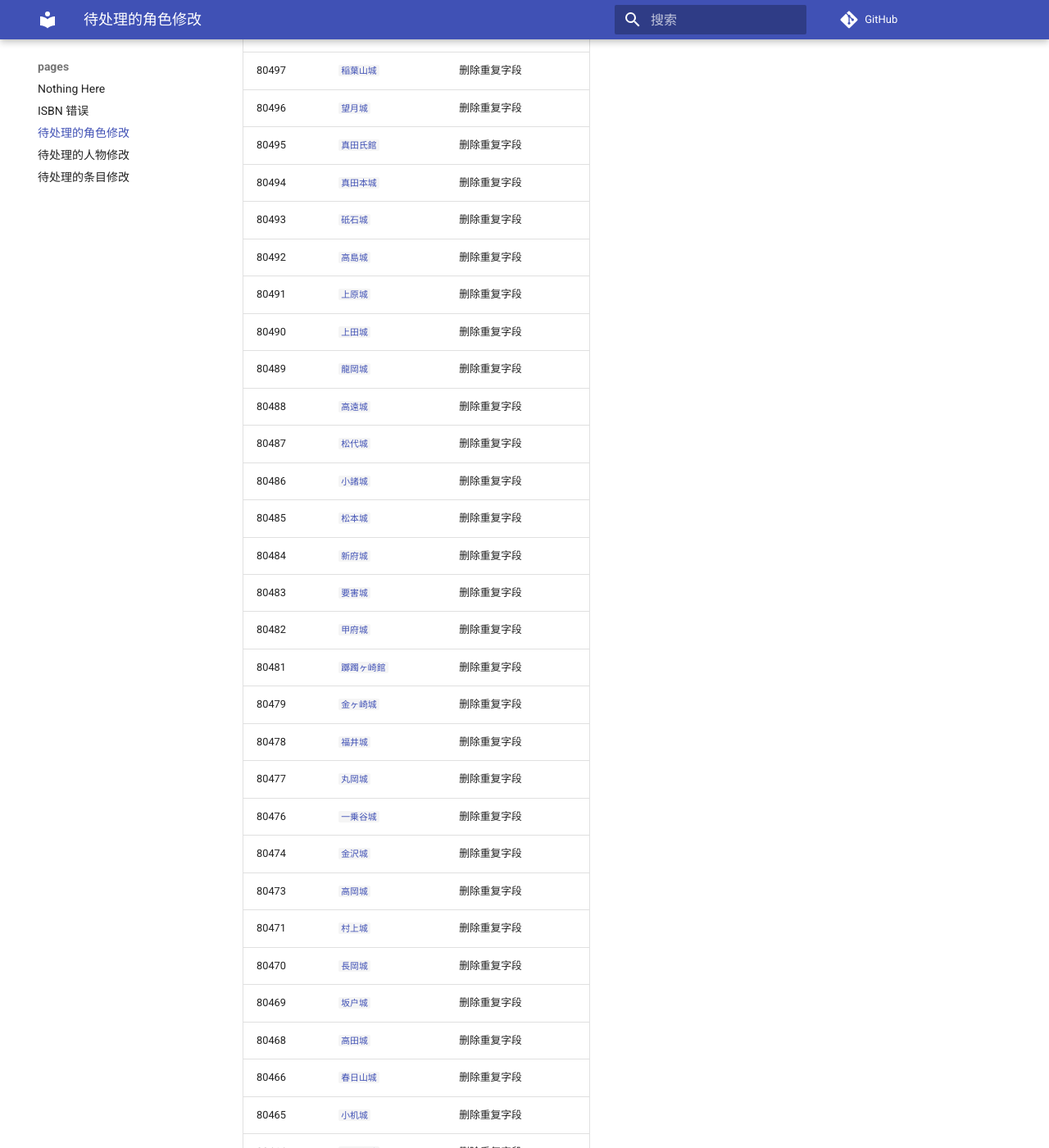
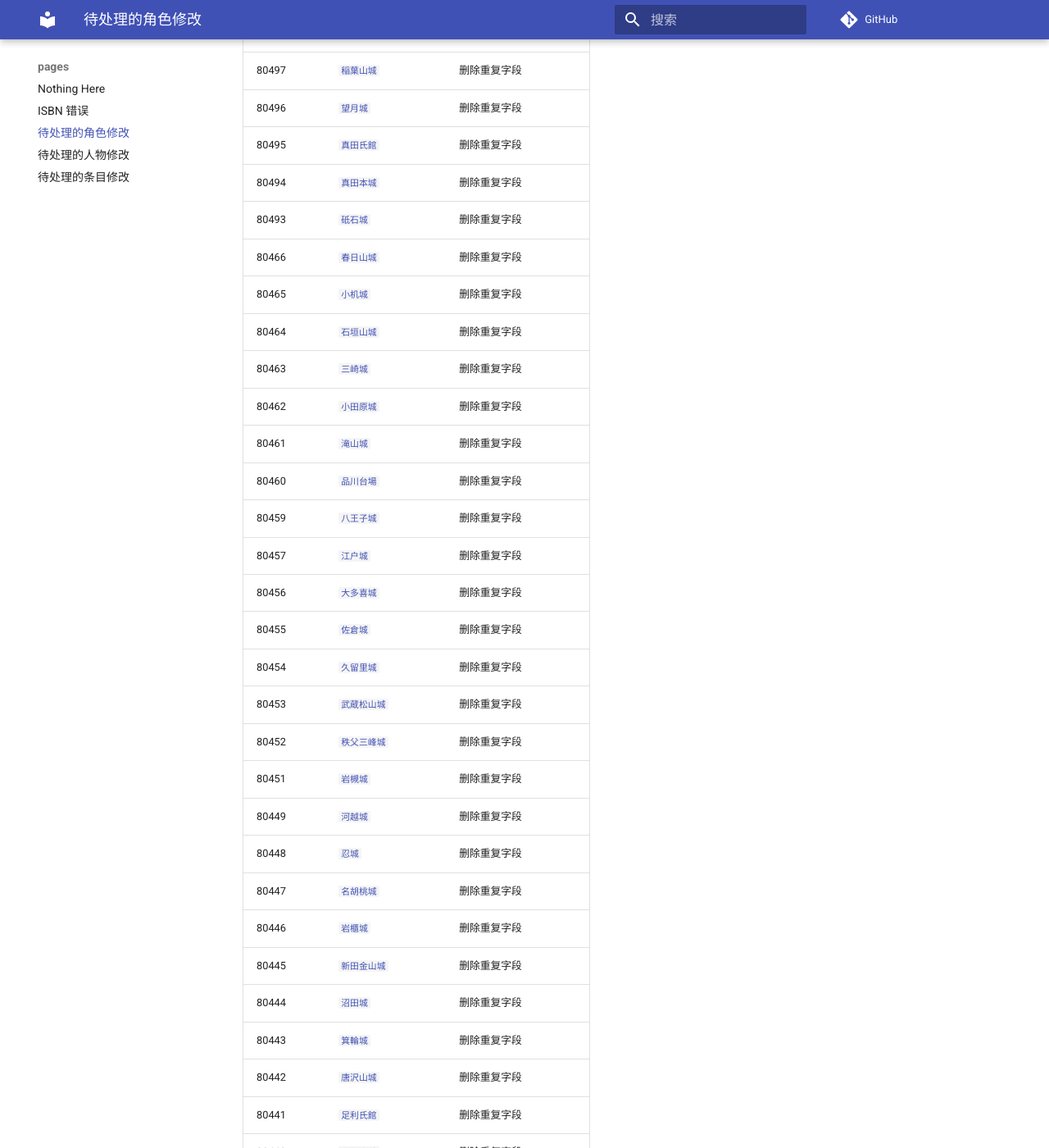
Before and after one commit to trim21/bangumi-pages, an MkDocs documentation site: the page built from docs/pending-character-changes.md, in a window 1280 px wide and 1400 px high, scrolled down 1249 px. Shown: the whole window at 82% size. Built offline with MkDocs 1.6.1 and Material for MkDocs 9.7.7, drawn with Linux system fonts in a browser that asks for light colours; comment, search, counter and statistics services are not loaded.

Commit message:
update pending-character-changes.md

```diff
--- a/docs/pending-character-changes.md
+++ b/docs/pending-character-changes.md
@@ -32,28 +32,6 @@ total 189
 | 80495 | [`真田氏館`](https://bgm.tv/character/80495) | 删除重复字段 |
 | 80494 | [`真田本城`](https://bgm.tv/character/80494) | 删除重复字段 |
 | 80493 | [`砥石城`](https://bgm.tv/character/80493) | 删除重复字段 |
-| 80492 | [`高島城`](https://bgm.tv/character/80492) | 删除重复字段 |
-| 80491 | [`上原城`](https://bgm.tv/character/80491) | 删除重复字段 |
-| 80490 | [`上田城`](https://bgm.tv/character/80490) | 删除重复字段 |
-| 80489 | [`龍岡城`](https://bgm.tv/character/80489) | 删除重复字段 |
-| 80488 | [`高遠城`](https://bgm.tv/character/80488) | 删除重复字段 |
-| 80487 | [`松代城`](https://bgm.tv/character/80487) | 删除重复字段 |
-| 80486 | [`小諸城`](https://bgm.tv/character/80486) | 删除重复字段 |
-| 80485 | [`松本城`](https://bgm.tv/character/80485) | 删除重复字段 |
-| 80484 | [`新府城`](https://bgm.tv/character/80484) | 删除重复字段 |
-| 80483 | [`要害城`](https://bgm.tv/character/80483) | 删除重复字段 |
-| 80482 | [`甲府城`](https://bgm.tv/character/80482) | 删除重复字段 |
-| 80481 | [`躑躅ヶ崎館`](https://bgm.tv/character/80481) | 删除重复字段 |
-| 80479 | [`金ヶ崎城`](https://bgm.tv/character/80479) | 删除重复字段 |
-| 80478 | [`福井城`](https://bgm.tv/character/80478) | 删除重复字段 |
-| 80477 | [`丸岡城`](https://bgm.tv/character/80477) | 删除重复字段 |
-| 80476 | [`一乗谷城`](https://bgm.tv/character/80476) | 删除重复字段 |
-| 80474 | [`金沢城`](https://bgm.tv/character/80474) | 删除重复字段 |
-| 80473 | [`高岡城`](https://bgm.tv/character/80473) | 删除重复字段 |
-| 80471 | [`村上城`](https://bgm.tv/character/80471) | 删除重复字段 |
-| 80470 | [`長岡城`](https://bgm.tv/character/80470) | 删除重复字段 |
-| 80469 | [`坂戸城`](https://bgm.tv/character/80469) | 删除重复字段 |
-| 80468 | [`高田城`](https://bgm.tv/character/80468) | 删除重复字段 |
 | 80466 | [`春日山城`](https://bgm.tv/character/80466) | 删除重复字段 |
 | 80465 | [`小机城`](https://bgm.tv/character/80465) | 删除重复字段 |
 | 80464 | [`石垣山城`](https://bgm.tv/character/80464) | 删除重复字段 |
```
Also changed, not shown: other parts of docs/pending-character-changes.md (+1 -1 lines).
